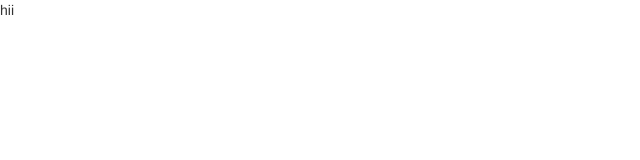
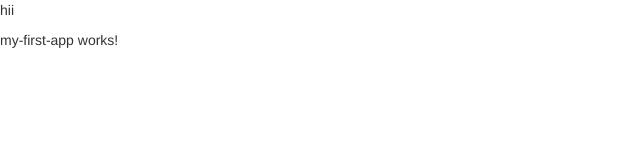
Before and after one commit to aswathyeg/udemy-experiments, an Angular app: page / in a window 1280 px wide. Shown: the top 160 px of the page, without its empty margins (0-640 px from the left). Built offline with nearby package versions, Linux system fonts and the light colour scheme.

Commit message:
added the  newly created component

```diff
--- a/src/app/app.component.html
+++ b/src/app/app.component.html
@@ -1 +1,2 @@
 <p>hii</p>
+<app-my-first-app></app-my-first-app>
```
